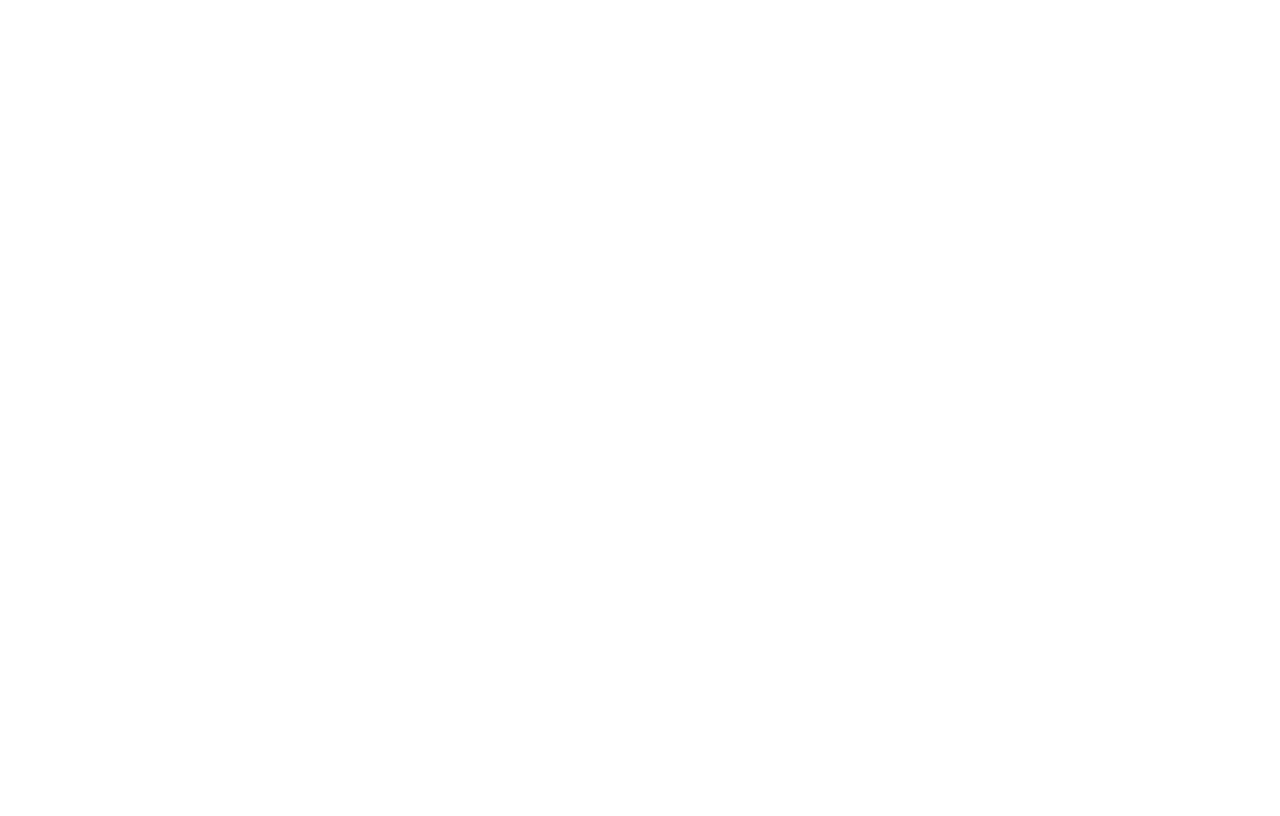
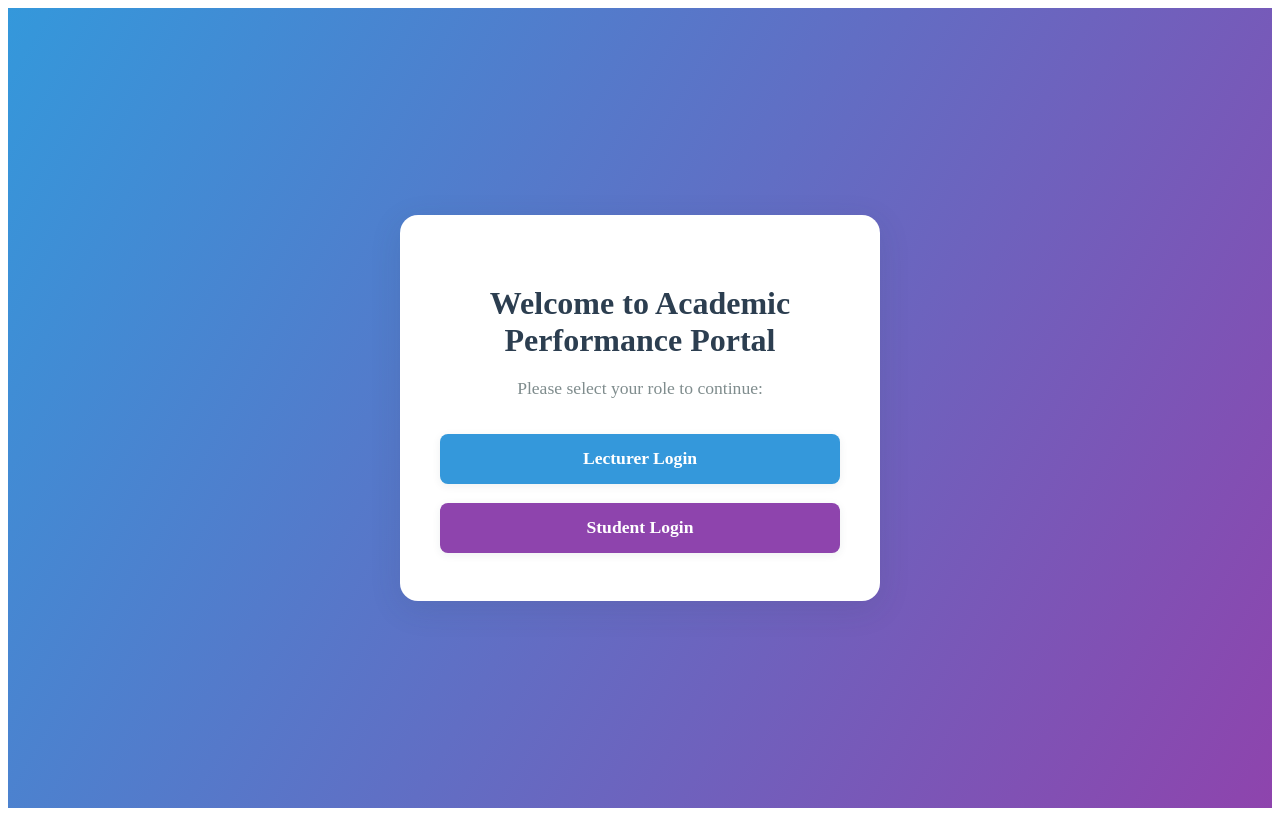
Before and after one commit to Jacobsadi/academic-performance-frontend, a Vue app: page / in a window 1280 px wide. Before the commit this address had no page. Built offline with nearby package versions, Linux system fonts and the light colour scheme.

Commit message:
Added a Landing Page

```diff
--- a/src/router/index.js
+++ b/src/router/index.js
@@ -1,4 +1,5 @@
 import { createRouter, createWebHistory } from 'vue-router';
+import WelcomePage from '../views/WelcomePage.vue';
 import CourseAnalytics from '../views/CourseAnalytics.vue';
 import CourseDetails from '../views/CourseDetails.vue';
 import ExportResults from '../views/ExportResults.vue';
@@ -7,6 +8,7 @@
 import StudentDashboard from '../views/student/Dashboard.vue'
 
 const routes = [
+  { path: '/', component: WelcomePage },
   { path: '/lecturer', component: LoginPage },
   { path: '/lecturer/dashboard', component: LecturerDashboard },
   { path: '/lecturer/course/:id', component: CourseDetails, props: true },
--- /dev/null
+++ b/src/views/WelcomePage.vue
@@ -0,0 +1,83 @@
+<template>
+  <div class="welcome-container">
+    <div class="welcome-card">
+      <h1>Welcome to Academic Performance Portal</h1>
+      <p class="subtitle">Please select your role to continue:</p>
+      <div class="button-group">
+        <router-link to="/lecturer" class="role-btn lecturer-btn">Lecturer Login</router-link>
+        <router-link to="/student" class="role-btn student-btn">Student Login</router-link>
+      </div>
+    </div>
+  </div>
+</template>
+
+<script setup>
+// No logic needed for static landing page
+</script>
+
+<style scoped>
+.welcome-container {
+  min-height: 100vh;
+  display: flex;
+  align-items: center;
+  justify-content: center;
+  background: linear-gradient(120deg, #3498db 0%, #8e44ad 100%);
+}
+
+.welcome-card {
+  background: #fff;
+  padding: 3rem 2.5rem;
+  border-radius: 18px;
+  box-shadow: 0 8px 32px rgba(44, 62, 80, 0.12);
+  text-align: center;
+  max-width: 400px;
+  width: 100%;
+}
+
+h1 {
+  margin-bottom: 1.2rem;
+  color: #2c3e50;
+  font-size: 2rem;
+  font-weight: bold;
+}
+
+.subtitle {
+  color: #7f8c8d;
+  margin-bottom: 2.2rem;
+  font-size: 1.1rem;
+}
+
+.button-group {
+  display: flex;
+  flex-direction: column;
+  gap: 1.2rem;
+}
+
+.role-btn {
+  display: block;
+  padding: 0.9rem 0;
+  border-radius: 8px;
+  font-size: 1.1rem;
+  font-weight: 600;
+  text-decoration: none;
+  color: #fff;
+  transition: background 0.2s;
+  box-shadow: 0 2px 8px rgba(44, 62, 80, 0.08);
+}
+
+.lecturer-btn {
+  background: #3498db;
+}
+
+.lecturer-btn:hover {
+  background: #217dbb;
+}
+
+.student-btn {
+  background: #8e44ad;
+}
+
+.student-btn:hover {
+  background: #6c3483;
+}
+</style>
--- a/src/views/student/Dashboard.vue
+++ b/src/views/student/Dashboard.vue
@@ -5,12 +5,26 @@
       <h1 class="page-title">Welcome, Student!</h1>
       <div class="section">
         <h2 class="section-title">Your Courses</h2>
-        <ul class="course-list" v-if="!loading && courses.length">
-          <li v-for="course in courses" :key="course.course_id">
-            {{ course.code }} - {{ course.title }}<br />
-            CA: {{ course.ca_score ?? 0 }} | Final: {{ course.final_exam ?? 'N/A' }} | Total: {{ course.total_score ?? 0 }}
-          </li>
-        </ul>
+        <table class="course-table" v-if="!loading && courses.length">
+          <thead>
+            <tr>
+              <th>Course Code</th>
+              <th>Course Title</th>
+              <th>CA</th>
+              <th>Final</th>
+              <th>Total</th>
+            </tr>
+          </thead>
+          <tbody>
+            <tr v-for="course in courses" :key="course.course_id">
+              <td>{{ course.code }}</td>
+              <td>{{ course.title }}</td>
+              <td>{{ course.ca_score ?? 0 }}</td>
+              <td>{{ course.final_exam ?? 'N/A' }}</td>
+              <td>{{ course.total_score ?? 0 }}</td>
+            </tr>
+          </tbody>
+        </table>
         <p v-if="!loading && !courses.length" class="empty-message">No courses enrolled yet.</p>
         <p v-if="error">{{ error }}</p>
       </div>
@@ -61,7 +75,6 @@
 }
 </script>
 
-
 <style scoped>
 .dashboard {
   background: #f4f6f9;
@@ -92,58 +105,35 @@
   color: #34495e;
 }
 
-.form {
-  display: flex;
-  flex-direction: column;
-  gap: 1rem;
+.course-table {
+  width: 100%;
+  border-collapse: collapse;
+  margin-top: 1rem;
+  background: #fafbfc;
+  border-radius: 10px;
+  overflow: hidden;
+  box-shadow: 0 2px 8px rgba(44, 62, 80, 0.04);
 }
 
-.form-row {
-  display: flex;
-  flex-wrap: wrap;
-  gap: 1rem;
+.course-table th,
+.course-table td {
+  padding: 14px 12px;
+  text-align: left;
 }
 
-.form-group {
-  flex: 1;
-  min-width: 240px;
+.course-table th {
+  background: #3498db;
+  color: #fff;
+  font-weight: 600;
+  font-size: 16px;
 }
 
-input {
-  width: 100%;
-  padding: 12px;
-  border: 1px solid #dcdfe3;
-  border-radius: 8px;
-  font-size: 15px;
-  transition: 0.2s;
+.course-table tr:nth-child(even) {
+  background: #f4f6f9;
 }
 
-input.error {
-  border-color: #e74c3c;
-}
-
-.error-message {
-  color: #e74c3c;
-  margin-top: -0.5rem;
-  font-size: 14px;
-}
-
-.btn.primary {
-  width: fit-content;
-  padding: 10px 18px;
-  background-color: #3498db;
-  border: none;
-  border-radius: 8px;
-  color: white;
-  font-weight: 600;
-  font-size: 15px;
-  cursor: pointer;
-  align-self: flex-start;
-  transition: background-color 0.2s;
-}
-
-.btn.primary:hover {
-  background-color: #2980b9;
+.course-table tr:hover {
+  background: #eaf3fb;
 }
 
 .empty-message {
@@ -152,4 +142,10 @@
   color: #7f8c8d;
   margin-top: 2rem;
 }
+
+.error-message {
+  color: #e74c3c;
+  margin-top: -0.5rem;
+  font-size: 14px;
+}
 </style>
```
